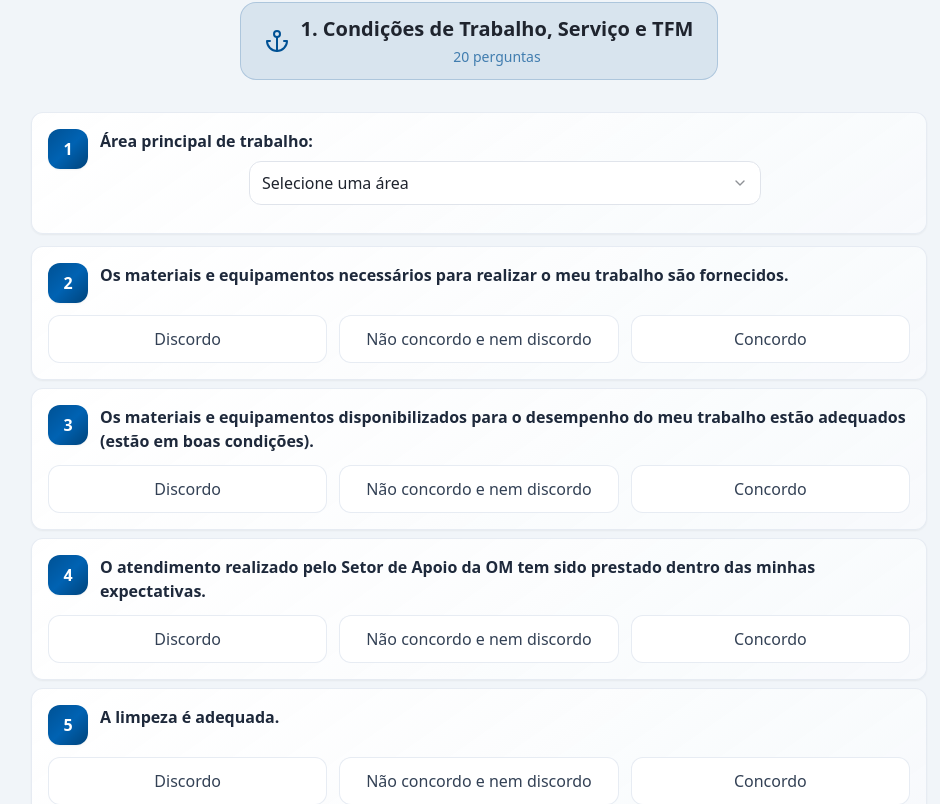
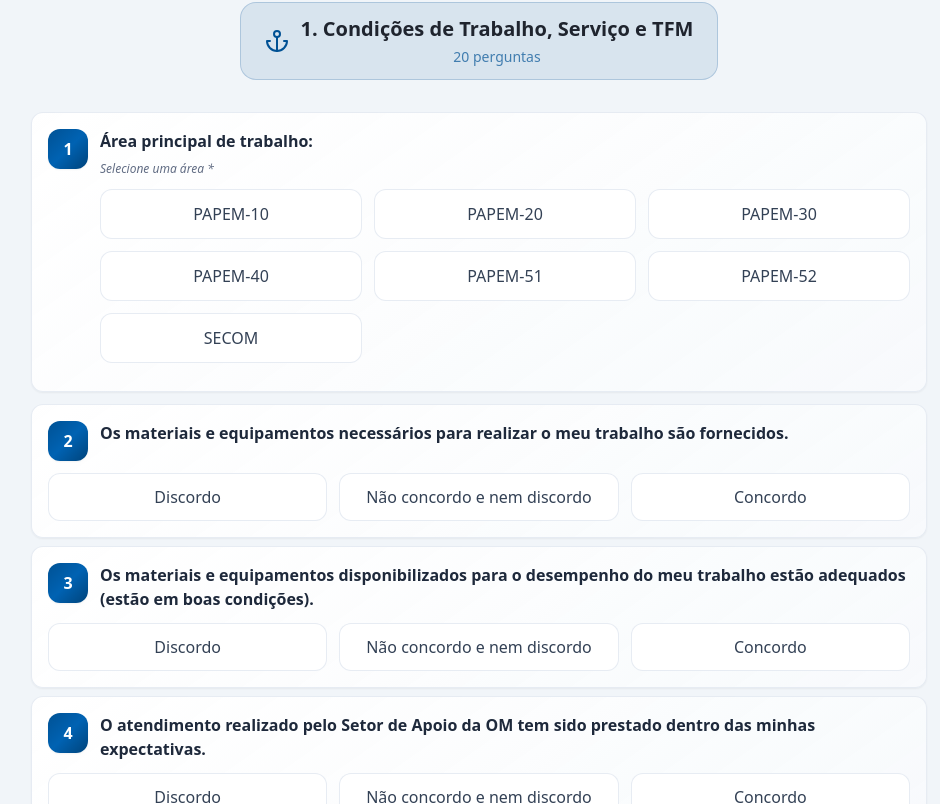
Before and after one commit to brunadevfull/papem-pulse2, a React (Vite) app: page / in a window 1280 px wide. Shown: the part 796-1600 px from the top of the page, without its empty margins (161-1101 px from the left). Built offline with nearby package versions, Linux system fonts and the light colour scheme.

Commit message:
Replace survey dropdowns with inline option buttons

```diff
--- a/src/components/survey/SelectQuestion.tsx
+++ b/src/components/survey/SelectQuestion.tsx
@@ -1,6 +1,5 @@
-import { Select, SelectContent, SelectItem, SelectTrigger, SelectValue } from "@/components/ui/select";
 import { Label } from "@/components/ui/label";
-import { Building2 } from "lucide-react";
+import { Building2, CheckCircle2 } from "lucide-react";
 
 interface SelectQuestionProps {
   question: string;
@@ -54,39 +53,58 @@ export function SelectQuestion({
           )}
         </div>
         <div className="flex-1">
-          <Label className={`text-sm md:text-base font-semibold leading-snug block mb-2 ${
-            hasError ? 'text-destructive' : 'text-slate-800'
-          }`}>
+          <Label
+            className={`text-sm md:text-base font-semibold leading-snug block mb-2 ${
+              hasError ? 'text-destructive' : 'text-slate-800'
+            }`}
+          >
             {question}
           </Label>
 
-            <div className="flex justify-center">
-              <Select value={value} onValueChange={onChange}>
-                <SelectTrigger
-                  className={`w-full max-w-lg h-11 text-base bg-white/95 backdrop-blur-sm border rounded-xl transition-all duration-200 hover:shadow-sm hover:scale-[1.01] focus:scale-[1.01] ${
-                    hasError
-                      ? 'border-destructive/50 focus:border-destructive focus:ring-2 focus:ring-destructive/20'
-                      : 'border-border focus:border-primary hover:border-primary/50 focus:ring-2 focus:ring-primary/20'
-                  }`}
-                >
-                  <SelectValue
-                    placeholder={placeholder}
-                    className={`${value ? 'text-slate-800 font-medium' : 'text-muted-foreground'}`}
-                  />
-                </SelectTrigger>
-                <SelectContent className="bg-white/95 backdrop-blur-md border border-border shadow-xl rounded-xl">
-                  {options.map((option) => (
-                    <SelectItem
-                      key={option.value}
-                      value={option.value}
-                      className="text-sm py-2 px-3 hover:bg-primary/5 hover:text-slate-800 focus:bg-primary/10 focus:text-slate-800 rounded-lg mx-1 transition-colors duration-200"
-                    >
-                      {option.label}
-                    </SelectItem>
-                  ))}
-                </SelectContent>
-              </Select>
+          {!value && (
+            <p className="text-xs text-muted-foreground mb-3 italic">
+              {placeholder}
+              {required ? ' *' : ''}
+            </p>
+          )}
+
+          <div className="flex justify-center">
+            <div className="grid grid-cols-1 sm:grid-cols-2 lg:grid-cols-3 gap-3 w-full">
+              {options.map((option, index) => {
+                const isSelected = value === option.value;
+
+                return (
+                  <button
+                    key={option.value}
+                    type="button"
+                    onClick={() => onChange(option.value)}
+                    onKeyDown={(e) => {
+                      if (e.key === 'Enter' || e.key === ' ') {
+                        e.preventDefault();
+                        onChange(option.value);
+                      }
+                    }}
+                    tabIndex={0}
+                    aria-pressed={isSelected}
+                    aria-label={`${option.label} ${isSelected ? '(selecionado)' : ''}`}
+                    className={`option-button-enhanced text-center min-h-[48px] flex items-center justify-center ${
+                      isSelected ? 'option-button-selected-enhanced pulse-success' : 'option-button-unselected-enhanced'
+                    }`}
+                    style={{
+                      animationDelay: `${index * 0.1}s`
+                    }}
+                  >
+                    <div className="flex items-center justify-center gap-2">
+                      {isSelected && <CheckCircle2 className="w-4 h-4 flex-shrink-0" />}
+                      <span className="font-medium leading-tight text-sm sm:text-base">
+                        {option.label}
+                      </span>
+                    </div>
+                  </button>
+                );
+              })}
             </div>
+          </div>
         </div>
       </div>
     </div>
```
